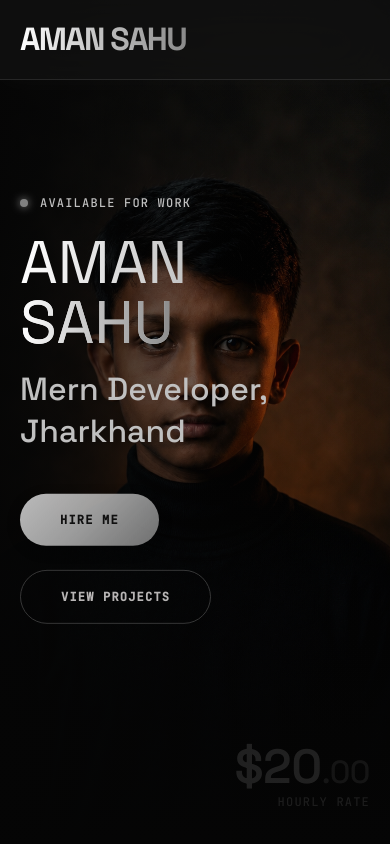
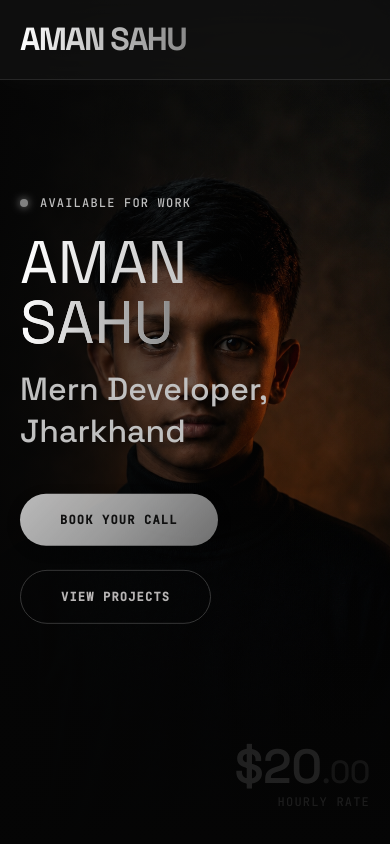
Before and after one commit to amansahux/Portfolio-2.0, a Next.js app: page / in a window 390 px wide. Shown: the top 844 px of the page. Built offline with nearby package versions, Linux system fonts and the light colour scheme.

Commit message:
feat: create Hero component with GSAP entrance animations and responsive background layouts

```diff
--- a/src/components/Hero.tsx
+++ b/src/components/Hero.tsx
@@ -105,7 +105,7 @@ export default function Hero({ isReady = true }: { isReady?: boolean }) {
               }}
               className="primary-glow-btn cursor-pointer text-on-primary px-10 py-5 rounded-full font-label-caps text-label-caps uppercase font-extrabold transition-all duration-300"
             >
-              Hire Me
+             Book Your Call
             </button>
             <button
               onClick={() => {
```
